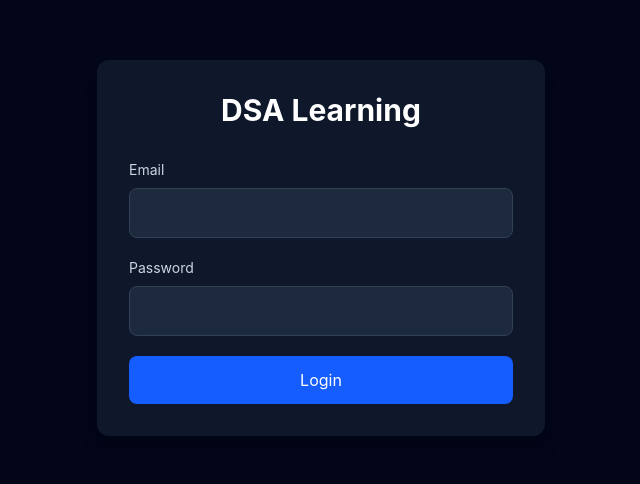
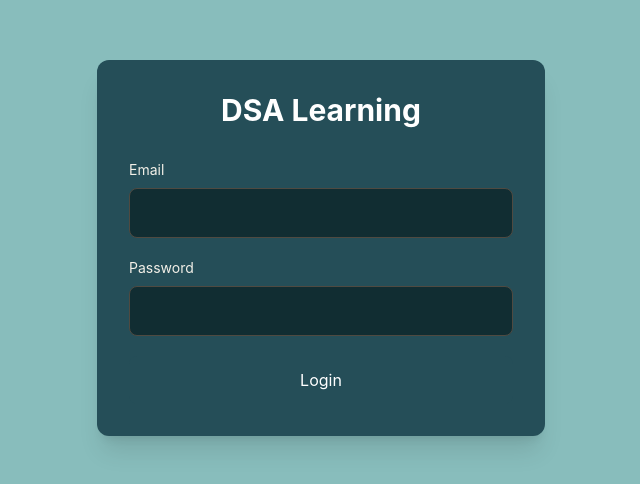
Before and after one commit to harshlangote07-bit/dsa-learning, a React (Vite) app in the folder client/: page / in a window 1280 px wide. Shown: the part 152-636 px from the top of the page, without its empty margins (319-959 px from the left). Built offline with nearby package versions, Linux system fonts and the light colour scheme.

Commit message:
Apply reference palette to light theme

```diff
--- a/client/src/index.css
+++ b/client/src/index.css
@@ -2,7 +2,7 @@
 
 :root {
   font-family: Inter, ui-sans-serif, system-ui, -apple-system, BlinkMacSystemFont, "Segoe UI", sans-serif;
-  color-scheme: dark;
+  color-scheme: light;
   font-synthesis: none;
   text-rendering: optimizeLegibility;
 }
@@ -18,14 +18,14 @@ body,
 }
 
 html {
-  background: #020617;
+  background: #88BDBC;
 }
 
 body {
   margin: 0;
   min-width: 320px;
-  background: #020617;
-  color: #e2e8f0;
+  background: #88BDBC;
+  color: #112D32;
   -webkit-font-smoothing: antialiased;
   -moz-osx-font-smoothing: grayscale;
 }
@@ -48,13 +48,13 @@ a:focus-visible,
 input:focus-visible,
 textarea:focus-visible,
 select:focus-visible {
-  outline: 2px solid #60a5fa;
+  outline: 2px solid #254E58;
   outline-offset: 2px;
 }
 
 ::selection {
-  background: rgb(37 99 235 / 0.35);
-  color: #f8fafc;
+  background: #254E58;
+  color: #88BDBC;
 }
 
 ::-webkit-scrollbar {
@@ -63,14 +63,50 @@ select:focus-visible {
 }
 
 ::-webkit-scrollbar-track {
-  background: #020617;
+  background: #88BDBC;
 }
 
 ::-webkit-scrollbar-thumb {
   border-radius: 999px;
-  background: #334155;
+  background: #6E6658;
 }
 
 ::-webkit-scrollbar-thumb:hover {
-  background: #475569;
+  background: #4F4A41;
 }
+
+/* Reference palette: #88BDBC, #254E58, #112D32, #4F4A41, #6E6658 */
+@layer utilities {
+  .bg-slate-950 { background-color: #88BDBC !important; }
+  .bg-slate-900 { background-color: #254E58 !important; }
+  .bg-slate-800 { background-color: #112D32 !important; }
+  .bg-slate-700 { background-color: #4F4A41 !important; }
+
+  .bg-slate-950\/50 { background-color: rgb(136 189 188 / 0.5) !important; }
+  .bg-slate-950\/70 { background-color: rgb(136 189 188 / 0.7) !important; }
+  .bg-slate-900\/80 { background-color: rgb(37 78 88 / 0.8) !important; }
+
+  .text-slate-100,
+  .text-slate-200,
+  .text-slate-300 { color: #F3F0E8 !important; }
+  .text-slate-400 { color: #88BDBC !important; }
+  .text-slate-500 { color: #6E6658 !important; }
+  .text-slate-600 { color: #4F4A41 !important; }
+  .text-slate-700 { color: #112D32 !important; }
+
+  .border-slate-800 { border-color: #112D32 !important; }
+  .border-slate-700 { border-color: #4F4A41 !important; }
+
+  .bg-blue-600 { background-color: #254E58 !important; }
+  .bg-blue-600\/15 { background-color: rgb(37 78 88 / 0.15) !important; }
+  .text-blue-400 { color: #254E58 !important; }
+  .text-blue-300 { color: #254E58 !important; }
+  .border-blue-500 { border-color: #254E58 !important; }
+  .ring-blue-500\/20 { --tw-ring-color: rgb(37 78 88 / 0.2) !important; }
+  .ring-blue-500\/25 { --tw-ring-color: rgb(37 78 88 / 0.25) !important; }
+  .shadow-blue-950\/40 { --tw-shadow-color: rgb(17 45 50 / 0.4) !important; }
+
+  .text-red-400,
+  .text-red-500 { color: #4F4A41 !important; }
+  .bg-red-500\/10 { background-color: rgb(79 74 65 / 0.1) !important; }
+}
```
